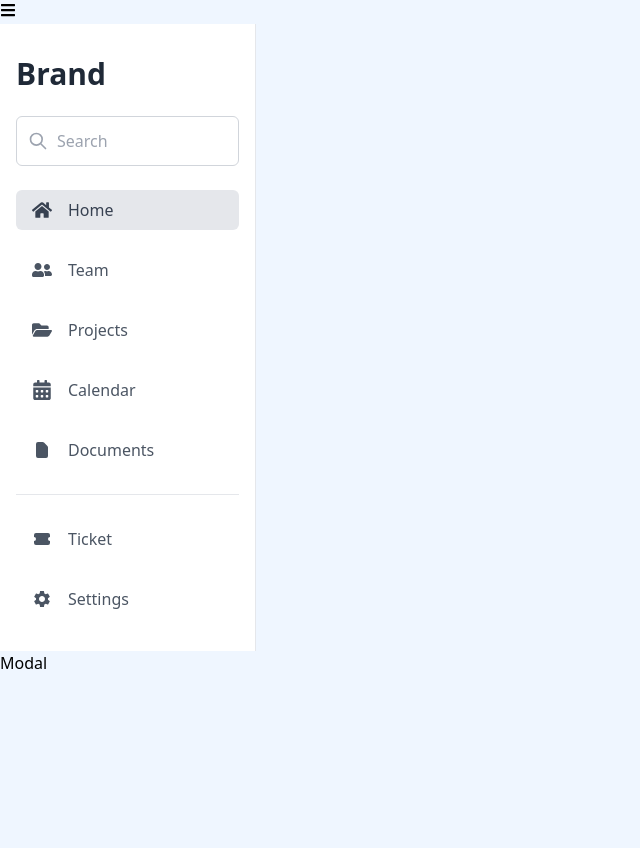
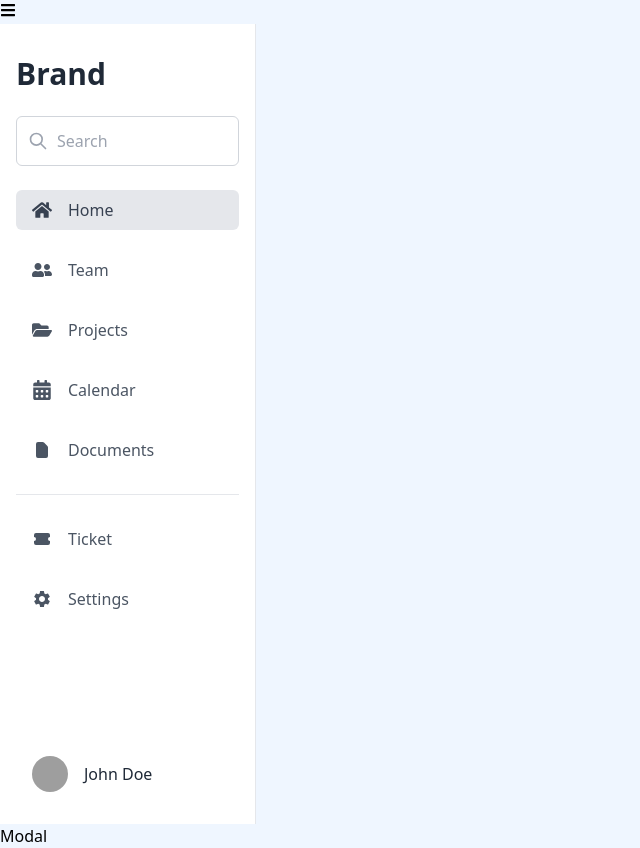
Before and after one commit to ZiaUrR3hman/sidebar, a React (Create React App) app: page / in a window 1280 px wide. Shown: the whole page, without its empty margins (0-640 px from the left). Before the commit the page ends 800 px from the top, so only its background shows below. Built offline with nearby package versions, Linux system fonts and the light colour scheme; grey boxes are pictures that could not be loaded.

Commit message:
sidebar with profile

```diff
--- a/src/Sidebar.js
+++ b/src/Sidebar.js
@@ -7,7 +7,7 @@ import { social, links } from './data';
 
 const Sidebar = () => {
 	return (
-		<div className="flex flex-col bg-white  w-64 px-4 py-8 border-r">
+		<div className="flex flex-col bg-white  w-64 px-4 py-8 border-r min-h-screen">
 			<h2 className="text-3xl font-semibold text-gray-800">Brand</h2>
 			<div className="relative mt-6">
 				<label
@@ -23,7 +23,7 @@ const Sidebar = () => {
 					className="w-full border border-gray-300 hover:border-gray-400 pl-10 py-3 pr-4 text-gray-700 rounded-md focus:outline-none focus:ring focus:border-blue-500"
 				/>
 			</div>
-			<div className="flex flex-col mt-6">
+			<div className="flex flex-col mt-6  justify-between flex-1">
 				<nav className="text">
 					{links.map((link, index) => {
 						const { id, url, text, icon } = link;
@@ -62,6 +62,14 @@ const Sidebar = () => {
 						<span className="mx-4 font-medium">Settings</span>
 					</a>
 				</nav>
+				<div className="flex items-center px-4 -mx-2 mt-5">
+					<img
+						src="https://images.unsplash.com/photo-1531427186611-ecfd6d936c79?ixid=MXwxMjA3fDB8MHxwaG90by1wYWdlfHx8fGVufDB8fHw%3D&ixlib=rb-1.2.1&auto=format&fit=crop&w=634&q=80"
+						alt="avatar"
+						className="h-9 w-9 mx-2 object-center object-cover rounded-full"
+					/>
+					<h4 className="mx-2 font-medium text-gray-800">John Doe</h4>
+				</div>
 			</div>
 		</div>
 	);
```
